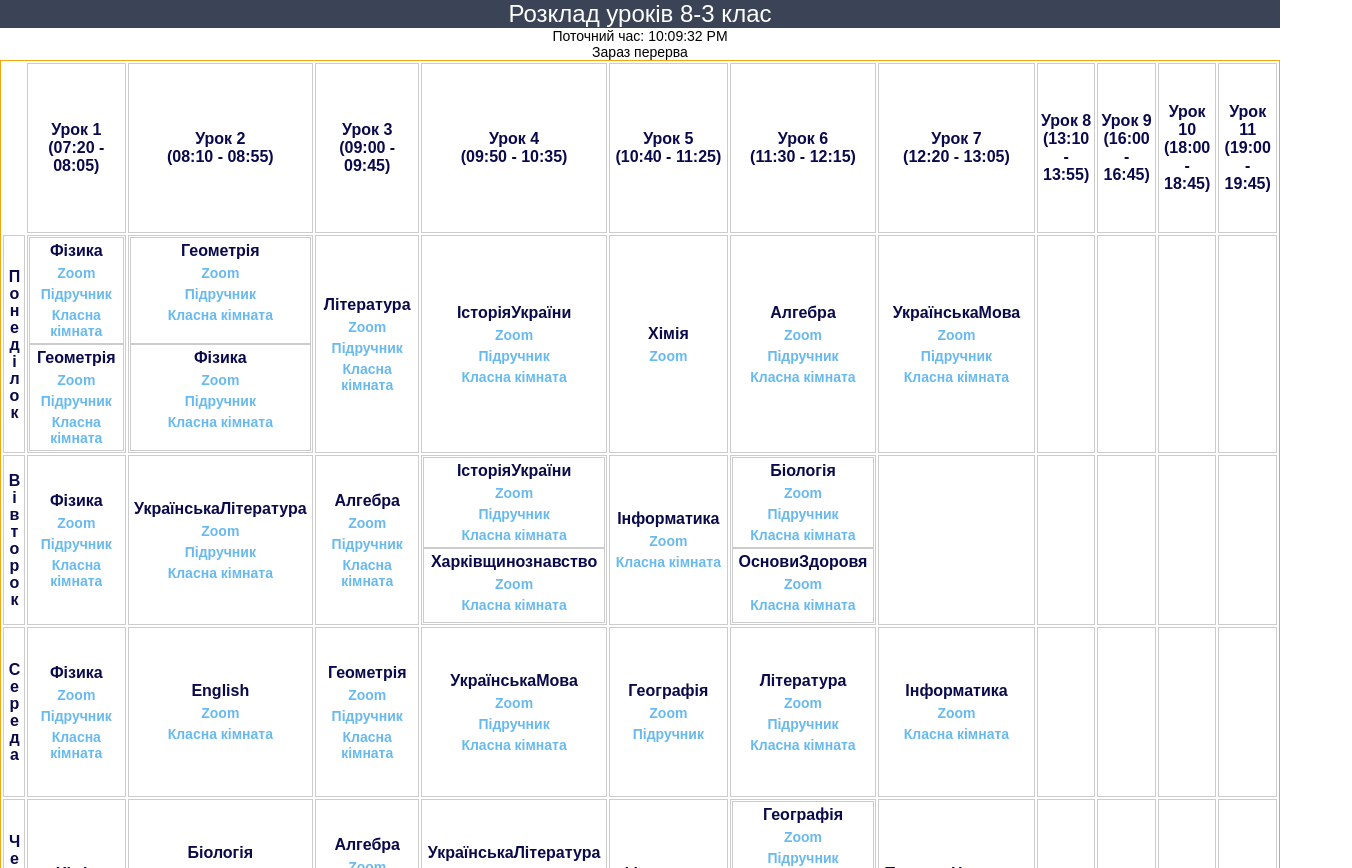
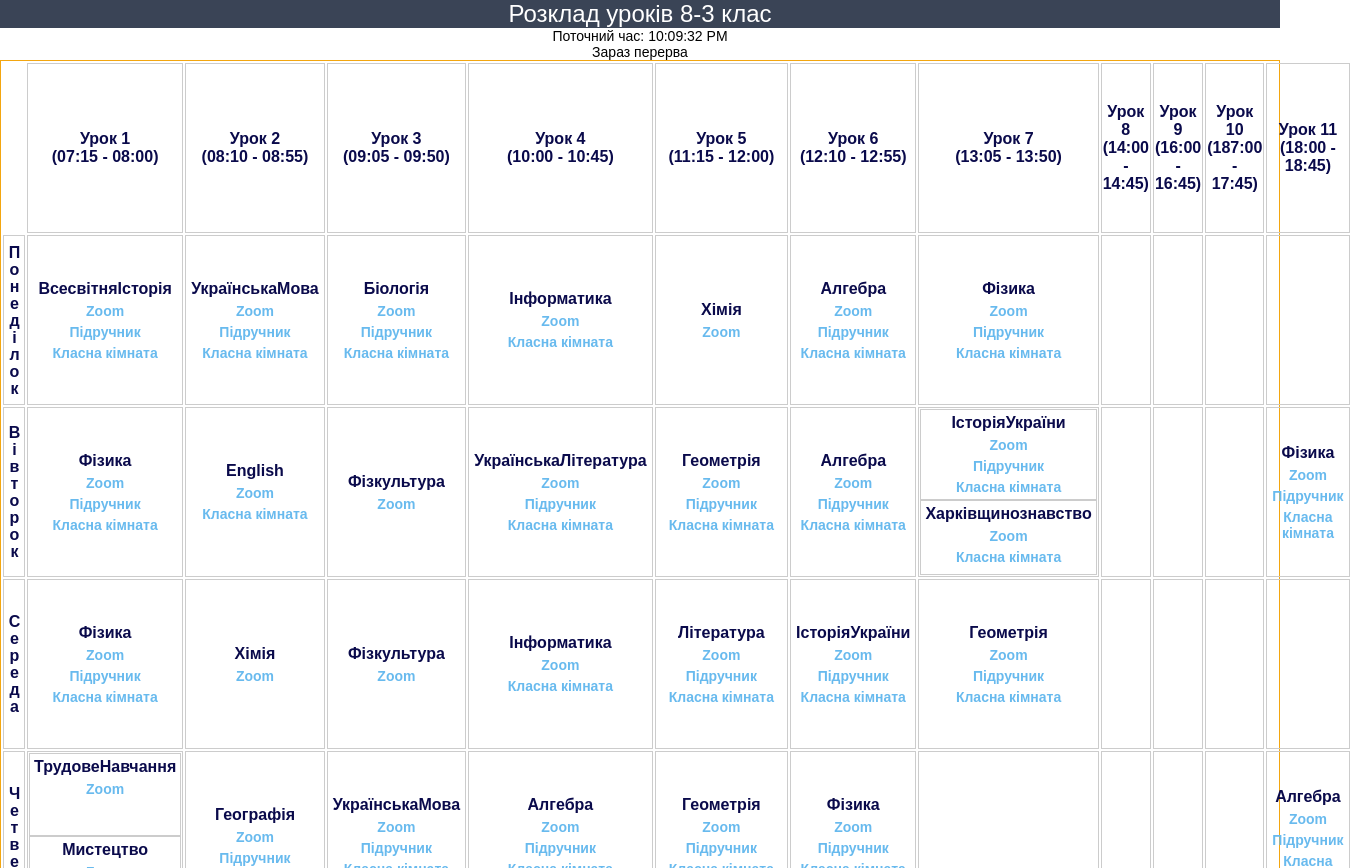
Before and after one commit to GallaDindorogo/schedule, a React (Create React App) app: page / in a window 1280 px wide. Shown: the top 868 px of the page, 1352 px wide, since content can reach past the window. Built offline with nearby package versions, Linux system fonts and the light colour scheme.

Commit message:
new link

```diff
--- a/src/components/LessonSingle/LessonSingle.jsx
+++ b/src/components/LessonSingle/LessonSingle.jsx
@@ -1,7 +1,9 @@
 import SubjectLinks from "../SubjectLinks/SubjectLinks";
 import styles from "../Schedule/Schedule.module.scss";
 
-export default function LessonSingle({ subject }) {
+export default function LessonSingle({
+  subject = { name: "Unnamed Subject" },
+}) {
   return (
     <div className={styles.lessonSingl}>
       <p>{subject.name}</p>
--- a/src/data/classRooms.js
+++ b/src/data/classRooms.js
@@ -10,6 +10,7 @@ export const classRooms = {
   ІсторіяУкраїни: "https://classroom.google.com/c/NjIwODI5NTA0MDM3?cjc=ksuoh6b",
   ВсесвітняІсторія: "https://classroom.google.com/c/NjIwODMwOTg1NTQx",
   Харківщинознавство: "https://classroom.google.com/c/NjIwODMwNzc0NDEz",
+  Правознавство: "https://classroom.google.com/c/NzEwMDcyNDc5OTU0?cjc=6265bfp",
   Біологія: "https://classroom.google.com/c/NTg0MzA3MzkyOTA2",
   ОсновиЗдоровя: "https://classroom.google.com/c/NTg0MzA3MzkyOTA2",
   Інформатика: "https://classroom.google.com/c/NjIxMDczNjA2MTM3",
--- a/src/data/scheduleData.js
+++ b/src/data/scheduleData.js
@@ -11,19 +11,19 @@ export const scheduleData = [
     lessons: [
       {
         numberLesson: 1,
-        subjects: [subjectMap["Фізика"], subjectMap["Геометрія"]],
+        subject: subjectMap["ВсесвітняІсторія"],
       },
       {
         numberLesson: 2,
-        subjects: [subjectMap["Геометрія"], subjectMap["Фізика"]],
+        subject: subjectMap["УкраїнськаMова"],
       },
       {
         numberLesson: 3,
-        subject: subjectMap["Література"],
+        subject: subjectMap["Біологія"],
       },
       {
         numberLesson: 4,
-        subject: subjectMap["ІсторіяУкраїни"],
+        subject: subjectMap["Інформатика"],
       },
       {
         numberLesson: 5,
@@ -35,7 +35,7 @@ export const scheduleData = [
       },
       {
         numberLesson: 7,
-        subject: subjectMap["УкраїнськаMова"],
+        subject: subjectMap["Фізика"],
       },
       {
         numberLesson: 8,
@@ -64,31 +64,31 @@ export const scheduleData = [
       },
       {
         numberLesson: 2,
+        subject: subjectMap["English"],
+      },
+      {
+        numberLesson: 3,
+        subject: subjectMap["Фізкультура"],
+      },
+
+      {
+        numberLesson: 2,
         subject: subjectMap["УкраїнськаЛітература"],
       },
       {
-        numberLesson: 3,
+        numberLesson: 5,
+        subject: subjectMap["Геометрія"],
+      },
+      {
+        numberLesson: 5,
         subject: subjectMap["Алгебра"],
       },
-
       {
-        numberLesson: 4,
+        numberLesson: 7,
         subjects: [
           subjectMap["ІсторіяУкраїни"],
           subjectMap["Харківщинознавство"],
         ],
-      },
-      {
-        numberLesson: 5,
-        subject: subjectMap["Інформатика"],
-      },
-      {
-        numberLesson: 6,
-        subjects: [subjectMap["Біологія"], subjectMap["ОсновиЗдоровя"]],
-      },
-      {
-        numberLesson: 7,
-        subject: subjectMap[""],
       },
       {
         numberLesson: 8,
@@ -104,7 +104,7 @@ export const scheduleData = [
       },
       {
         numberLesson: 11,
-        subject: subjectMap[""],
+        subject: subjectMap["Фізика"],
       },
     ],
   },
@@ -117,27 +117,27 @@ export const scheduleData = [
       },
       {
         numberLesson: 2,
-        subject: subjectMap["English"],
+        subject: subjectMap["Хімія"],
       },
       {
         numberLesson: 3,
-        subject: subjectMap["Геометрія"],
+        subject: subjectMap["Фізкультура"],
       },
       {
         numberLesson: 4,
-        subject: subjectMap["УкраїнськаMова"],
+        subject: subjectMap["Інформатика"],
       },
       {
         numberLesson: 5,
-        subject: subjectMap["Географія"],
+        subject: subjectMap["Література"],
       },
       {
         numberLesson: 6,
-        subject: subjectMap["Література"],
+        subject: subjectMap["ІсторіяУкраїни"],
       },
       {
         numberLesson: 7,
-        subject: subjectMap["Інформатика"],
+        subject: subjectMap["Геометрія"],
       },
       {
         numberLesson: 8,
@@ -162,31 +162,31 @@ export const scheduleData = [
     lessons: [
       {
         numberLesson: 1,
-        subject: subjectMap["Хімія"],
+        subjects: [subjectMap["ТрудовеНавчання"], subjectMap["Мистецтво"]],
       },
       {
         numberLesson: 2,
-        subject: subjectMap["Біологія"],
+        subject: subjectMap["Географія"],
       },
       {
         numberLesson: 3,
+        subject: subjectMap["УкраїнськаMова"],
+      },
+      {
+        numberLesson: 4,
         subject: subjectMap["Алгебра"],
       },
       {
-        numberLesson: 4,
-        subject: subjectMap["УкраїнськаЛітература"],
-      },
-      {
         numberLesson: 5,
-        subject: subjectMap["Фізкультура"],
+        subject: subjectMap["Геометрія"],
       },
       {
         numberLesson: 6,
-        subjects: [subjectMap["Географія"], subjectMap["Мистецтво"]],
+        subject: subjectMap["Фізика"],
       },
       {
         numberLesson: 7,
-        subject: subjectMap["ТрудовеНавчання"],
+        subject: subjectMap[""],
       },
       {
         numberLesson: 8,
@@ -202,7 +202,7 @@ export const scheduleData = [
       },
       {
         numberLesson: 11,
-        subject: subjectMap[""],
+        subject: subjectMap["Алгебра"],
       },
     ],
   },
@@ -211,31 +211,31 @@ export const scheduleData = [
     lessons: [
       {
         numberLesson: 1,
+        subject: subjectMap["Фізкультура"],
+      },
+      {
+        numberLesson: 2,
         subject: subjectMap["English"],
       },
       {
-        numberLesson: 2,
-        subject: subjectMap["ВсесвітняІсторія"],
-      },
-      {
         numberLesson: 3,
-        subjects: [subjectMap["Фізика"], subjectMap["Алгебра"]],
+        subject: subjectMap["Література"],
       },
       {
         numberLesson: 4,
-        subjects: [subjectMap["Алгебра"], subjectMap["Фізика"]],
+        subject: subjectMap["УкраїнськаЛітература"],
       },
       {
         numberLesson: 5,
-        subject: subjectMap["Фізкультура"],
+        subject: subjectMap["Правознавство"],
       },
       {
         numberLesson: 6,
-        subject: subjectMap["Геометрія"],
+        subject: subjectMap["Алгебра"],
       },
       {
         numberLesson: 7,
-        subject: subjectMap[""],
+        subjects: [subjectMap["Біологія"], subjectMap["ОсновиЗдоровя"]],
       },
       {
         numberLesson: 8,
@@ -274,15 +274,15 @@ export const scheduleData = [
 ];
 
 export const lessonsTime = {
-  lesson1: { start: "07:20", end: "08:05" },
+  lesson1: { start: "07:15", end: "08:00" },
   lesson2: { start: "08:10", end: "08:55" },
-  lesson3: { start: "09:00", end: "09:45" },
-  lesson4: { start: "09:50", end: "10:35" },
-  lesson5: { start: "10:40", end: "11:25" },
-  lesson6: { start: "11:30", end: "12:15" },
-  lesson7: { start: "12:20", end: "13:05" },
-  lesson8: { start: "13:10", end: "13:55" },
+  lesson3: { start: "09:05", end: "09:50" },
+  lesson4: { start: "10:00", end: "10:45" },
+  lesson5: { start: "11:15", end: "12:00" },
+  lesson6: { start: "12:10", end: "12:55" },
+  lesson7: { start: "13:05", end: "13:50" },
+  lesson8: { start: "14:00", end: "14:45" },
   lesson9: { start: "16:00", end: "16:45" },
-  lesson10: { start: "18:00", end: "18:45" },
-  lesson11: { start: "19:00", end: "19:45" },
+  lesson10: { start: "187:00", end: "17:45" },
+  lesson11: { start: "18:00", end: "18:45" },
 };
--- a/src/data/subjects.js
+++ b/src/data/subjects.js
@@ -119,6 +119,12 @@ const subjects = [
     classRoomLink: classRooms.name,
   },
   {
+    name: "Правознавство",
+    zoomLink: zoomLinks.name,
+    textLink: textbooks.name,
+    classRoomLink: classRooms.name,
+  },
+  {
     name: "",
     zoomLink: zoomLinks.name,
     textLink: textbooks.name,
--- a/src/data/textbooks.js
+++ b/src/data/textbooks.js
@@ -1,19 +1,23 @@
 export const textbooks = {
-  Фізика: "https://shkola.in.ua/1954-fizyka-8-klas-bar-iakhtar-2021.html",
-  Геометрія: "https://shkola.in.ua/1954-fizyka-8-klas-bar-iakhtar-2021.html",
+  Фізика:
+    "https://drive.google.com/drive/folders/1me4Xzp1a2YxKKckK4htRame42TckYfVu",
+  Геометрія:
+    "https://shkola.in.ua/771-heometriia-9-klas-merzliak-2017-pohlyblene.html",
+  Алгебра:
+    "https://shkola.in.ua/720-alhebra-9-klas-merzliak-2017-pohlyblene-vyvchennia.html",
+  ІсторіяУкраїни:
+    "https://drive.google.com/file/d/19lmLXpmmvPz8zcaI7-Cc-kUxin-RVPnd/view?usp=sharing",
+  ВсесвітняІсторія:
+    "https://drive.google.com/drive/folders/1vd2Wv-B1u9UjZ5Pz9ywegvmCKPFUB_sp",
+  УкраїнськаMова:
+    "https://shkola.in.ua/2532-ukrainska-mova-9-klas-avramenko-2022.html",
+  УкраїнськаЛітература:
+    "https://shkola.in.ua/846-ukrainska-literatura-9-klas-avramenko-2017.html",
   Література:
-    "https://shkola.in.ua/1988-zarubizhna-literatura-8-klas-voloshchuk-2021.html",
-  Алгебра:
-    "https://files.pidruchnyk.com.ua/uploads/book/8-klas-alhebra-merzlyak-2021-pohlyb.pdf",
-  ІсторіяУкраїни:
-    "https://shkola.in.ua/1924-istoriia-ukrainy-8-klas-vlasov-2021.html",
-  ВсесвітняІсторія:
-    "https://shkola.in.ua/1932-vsesvitnia-istoriia-8-klas-hisem-2021.html",
-  УкраїнськаMова:
-    "https://pidruchnyk.com.ua/854-ukrainska-mova-8-klas-avramenko-2016.html",
-  УкраїнськаЛітература:
-    "https://shkola.in.ua/1989-ukrainska-literatura-8-klas-avramenko-2021.html",
-  Біологія: "https://shkola.in.ua/1953-biolohiia-8-klas-zadorozhnyi-2021.html",
+    "https://shkola.in.ua/2480-zarubizhna-literatura-9-klas-voloshchuk-2022.html",
+
+  Біологія: "https://shkola.in.ua/739-biolohiia-9-klas-zadorozhnyi-2017.html",
+
   ОсновиЗдоровя: "",
   English: "",
   Географія: "https://shkola.in.ua/1962-heohrafiia-8-klas-pestushko-2021.html",
--- a/src/data/zoomLinks.js
+++ b/src/data/zoomLinks.js
@@ -10,9 +10,9 @@ export const zoomLinks = {
   Хімія:
     "https://us04web.zoom.us/j/8717700620?pwd=eUxIcW1rZjRXZ21va0ZVQnlWVzFpUT09 ",
   Географія:
-    "https://us04web.zoom.us/j/75463486414?pwd=77bNt9iuKZ7FEF5RnDqBd6ZJW6itlK.1",
+    "https://us04web.zoom.us/j/73848253563?pwd=V1FIMTRyN2NBVGNhTHRabFhHaWxMQT09",
   УкраїнськаMова:
-    "https://us05web.zoom.us/j/8525252562?pwd=UytGVTVLV2RFWnh6bGU4RTFGU1FUdz09",
+    "https://us05web.zoom.us/j/8525252562?pwd=UytGVTVLV2RFWnh6bGU4RTFGU1FUdz09&omn=85397613961",
   УкраїнськаЛітература:
     "https://us05web.zoom.us/j/8525252562?pwd=UytGVTVLV2RFWnh6bGU4RTFGU1FUdz09",
   ІсторіяУкраїни:
@@ -22,6 +22,9 @@ export const zoomLinks = {
 
   Харківщинознавство:
     "https://us05web.zoom.us/j/9757552189?pwd=dzZqenBRK3Q1QUVvUTgzbTlqN0dMUT09",
+  Правознавство:
+    "https://us05web.zoom.us/j/9757552189?pwd=dzZqenBRK3Q1QUVvUTgzbTlqN0dMUT09",
+
   Біологія:
     "https://us05web.zoom.us/j/5282604925?pwd=OEViMkxNTTRLb3p4MnpUN0NKck5HZz09",
   ОсновиЗдоровя:
```
